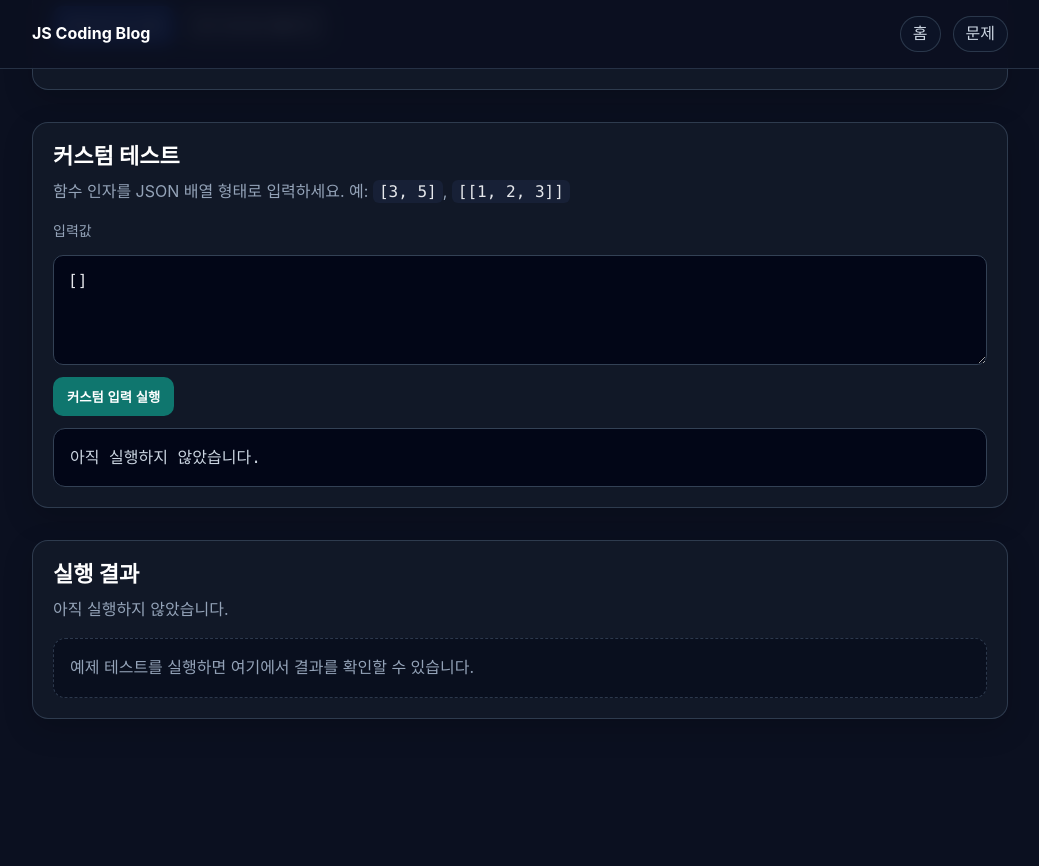
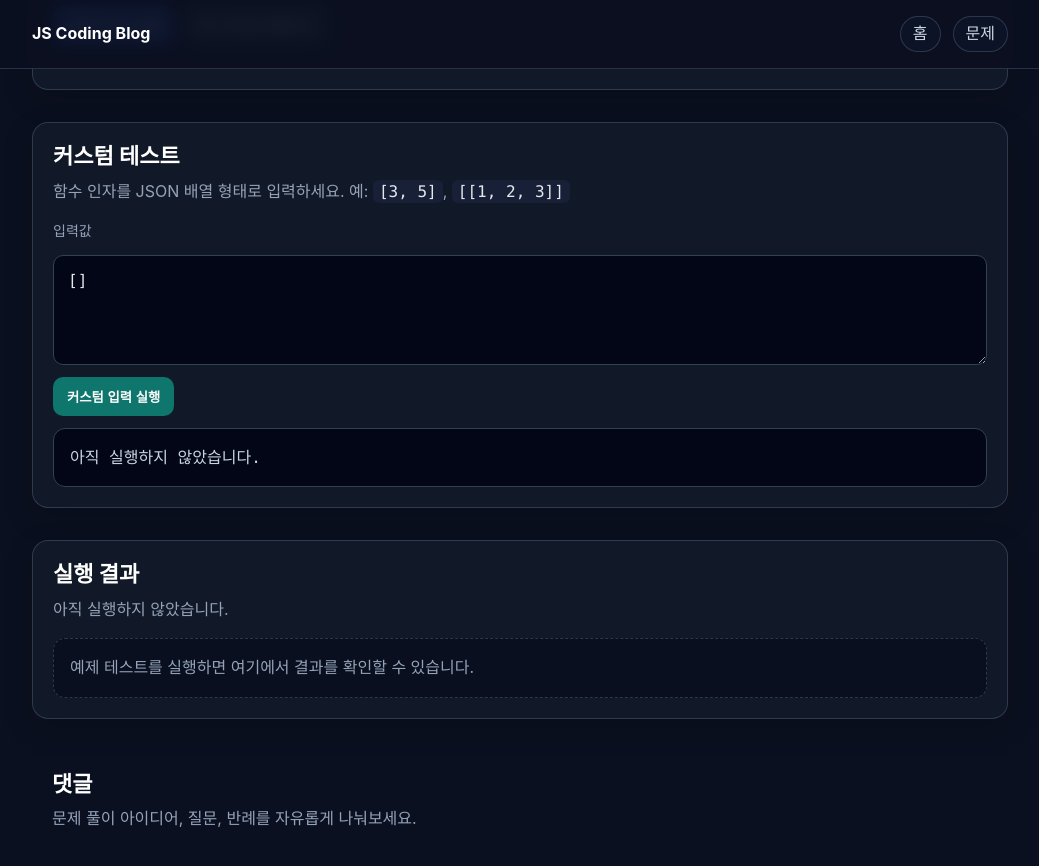
Before and after one commit to ghgfhfg2/js-coding-blog, a Jekyll site: the page built from _problems/find-max.md, in a window 1280 px wide and 900 px high, scrolled down 1159 px. Shown: the top 866 px of the window, without its empty margins (120-1159 px from the left). Built offline with Jekyll 4.4.1, drawn with Linux system fonts in a browser that asks for light colours; comment, search, counter and statistics services are not loaded; before the commit the page ends 1910 px from its top, so only the background shows below that.

Commit message:
fix: restore Disqus comments

```diff
--- a/_config.yml
+++ b/_config.yml
@@ -2,8 +2,8 @@ title: "JS Coding Blog"
 description: "정적 블로그 기반 JavaScript 코딩 연습장"
 lang: ko-KR
 timezone: Asia/Seoul
+url: "https://js-coding.sooyadev.com"
 baseurl: ""
-url: ""
 markdown: kramdown
 permalink: pretty
 
@@ -23,3 +23,6 @@ plugins:
   - jekyll-feed
   - jekyll-seo-tag
   - jekyll-sitemap
+
+disqus:
+  shortname: js-coding
--- a/_layouts/problem.html
+++ b/_layouts/problem.html
@@ -67,7 +67,31 @@ layout: default
       <div class="empty-state">예제 테스트를 실행하면 여기에서 결과를 확인할 수 있습니다.</div>
     </div>
   </section>
+
+  <section class="comments-section">
+    <div class="section-heading">
+      <h2>댓글</h2>
+      <p class="muted">문제 풀이 아이디어, 질문, 반례를 자유롭게 나눠보세요.</p>
+    </div>
+    <div id="disqus_thread"></div>
+  </section>
 </article>
 
+<script>
+  var disqus_config = function () {
+    this.page.url = '{{ page.url | absolute_url }}';
+    this.page.identifier = '{{ page.slug | default: page.url }}';
+    this.page.title = '{{ page.title | escape }}';
+  };
+
+  (function() {
+    var d = document, s = d.createElement('script');
+    s.src = 'https://{{ site.disqus.shortname }}.disqus.com/embed.js';
+    s.setAttribute('data-timestamp', +new Date());
+    s.async = true;
+    (d.head || d.body).appendChild(s);
+  })();
+</script>
+<noscript>댓글을 보려면 JavaScript를 활성화해주세요.</noscript>
 <script src="https://cdnjs.cloudflare.com/ajax/libs/monaco-editor/0.52.2/min/vs/loader.min.js" defer></script>
-<script src="/assets/js/problem-runner.js" defer></script>
+<script src="{{ '/assets/js/problem-runner.js' | relative_url }}" defer></script>
```
